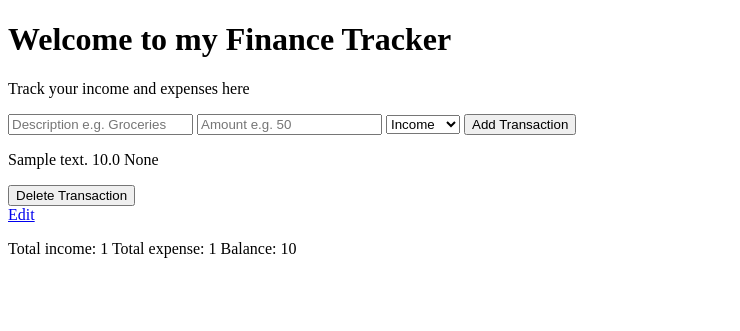
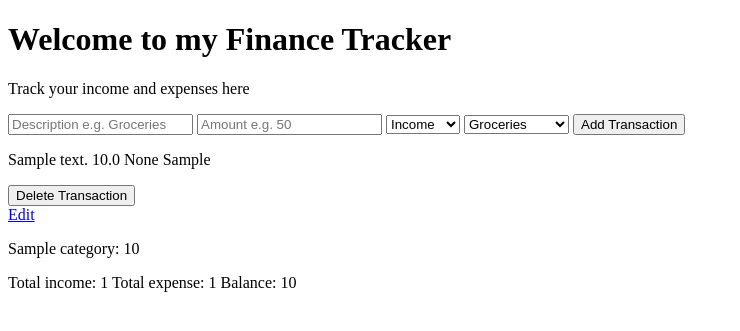
Before and after one commit to Alamb-beyonder/Finance-Tracker-App, a Flask app: template templates/index.html in a window 1280 px wide. Shown: the top 331 px of the page, without its empty margins (0-740 px from the left). Run offline with Flask 3, Linux system fonts and the light colour scheme; tables that the repository leaves empty hold one stand-in row (values such as "Sample post"); the template is opened without the code that fills it: values that come from a table or form of the project are taken from there, most other values are stand-ins (such as "Sample title", 1, 10 or a date in 2020).

Commit message:
Category column and breakdown added

```diff
--- a/app.py
+++ b/app.py
@@ -10,6 +10,7 @@ class Transaction(db.Model):
     description = db.Column(db.String(100))
     amount = db.Column(db.Float)
     type = db.Column(db.String(10))
+    category = db.Column(db.String(20))
 
 with app.app_context():
     db.create_all()
@@ -18,6 +19,7 @@ with app.app_context():
 def home():
     total_income = 0
     total_expense = 0
+    category_totals = {}
     transactions = Transaction.query.all()
 
     for transaction in transactions:
@@ -26,8 +28,13 @@ def home():
         elif transaction.type == "expense":
             total_expense += transaction.amount
 
+        if transaction.category not in category_totals:
+            category_totals[transaction.category] = 0
+        category_totals[transaction.category] += transaction.amount
+
     total = total_income-total_expense
-    return render_template("index.html", transactions=transactions, total=total, total_income = total_income, total_expense = total_expense)
+
+    return render_template("index.html", transactions=transactions, total=total, total_income = total_income, total_expense = total_expense, category_totals=category_totals)
 
 @app.route("/about")
 def about():
@@ -38,7 +45,8 @@ def add_transaction():
     description = request.form["description"]
     amount = request.form["amount"]
     type = request.form["type"]
-    transaction = Transaction(description=description, amount=amount, type=type)
+    category = request.form["category"]
+    transaction = Transaction(description=description, amount=amount, type=type, category=category)
     db.session.add(transaction)
     db.session.commit()
     return redirect(url_for("home"))
@@ -50,9 +58,11 @@ def edit_transaction(id):
         description = request.form["description"]
         amount = request.form["amount"]
         type = request.form["type"]
+        category = request.form["category"]
         transaction.description = description
         transaction.amount = amount
         transaction.type = type
+        transaction.category = category
         db.session.commit()
         return redirect(url_for("home"))
     return render_template("edit.html", transaction=transaction)
--- a/templates/index.html
+++ b/templates/index.html
@@ -9,22 +9,38 @@
         <form action="/add" method ="POST">
             <input type="text" name = "description" placeholder="Description e.g. Groceries">
             <input type="number" name = "amount" placeholder="Amount e.g. 50">
+
             <select name="type">
                 <option value="income">Income</option>
                 <option value="expense">Expense</option>
             </select>
+
+            <select name = "category">
+                <option value="groceries">Groceries</option>
+                <option value="transport">Transport</option>
+                <option value="salary">Salary</option>
+                <option value="entertainment">Entertainment</option>
+                <option value="utilities">Utilities</option>
+            </select>
+
             <button type="submit">Add Transaction</button>
         </form>
         {% for transaction in transactions %}
             <p>{{transaction.description}}
                 {{transaction.amount}}
                 {{transaction.type}}
+                {{transaction.category}}
             </p>
             <form action="/delete/{{transaction.id}}" method="POST">
                 <button type="submit">Delete Transaction</button>
             </form>
             <a href = "/edit/{{transaction.id}}">Edit</a>
         {% endfor %}
+
+        {% for category, total in category_totals.items() %}
+        <p>{{category}}: {{total}}</p>
+        {% endfor %}
+
         <p>Total income: {{total_income}}
            Total expense: {{total_expense}}
            Balance: {{total}}
```
Also changed, not shown: templates/edit.html (+9 -0 lines).
